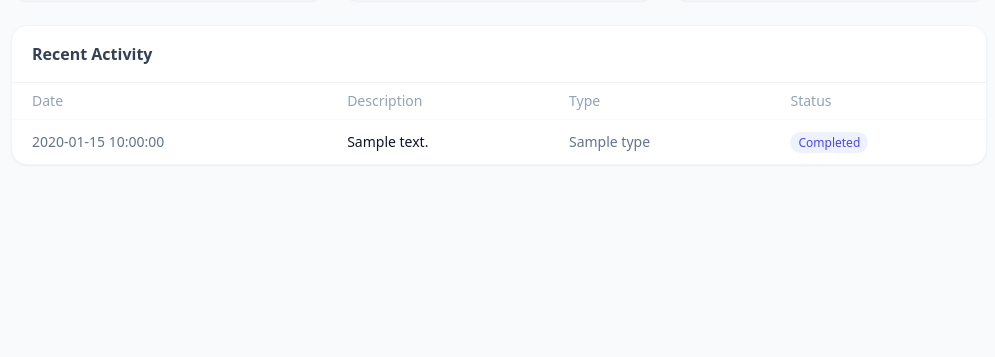
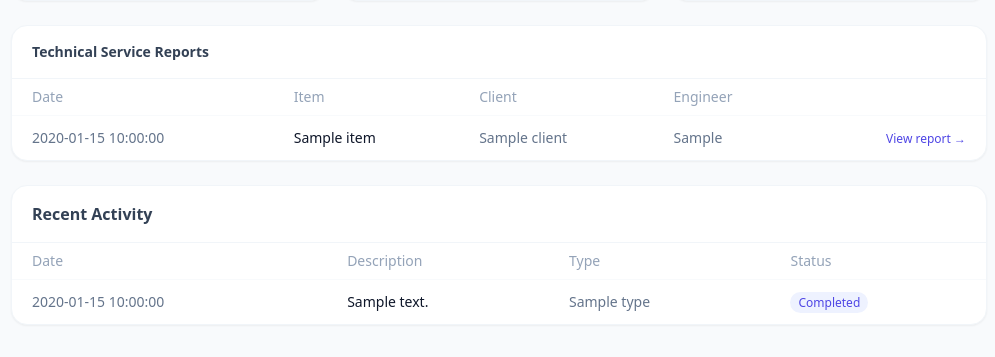
Before and after one commit to tracy8paula/firmdashboard, a Flask app: template templates/exec.html in a window 1280 px wide. Shown: the part 584-941 px from the top of the page, without its empty margins (141-1136 px from the left). Before the commit the page ends 735 px from the top, so only its background shows below. Run offline with Flask 3, Linux system fonts and the light colour scheme; the template is opened without the code that fills it: most values are stand-ins (such as "Sample title", 1, 10 or a date in 2020); some libraries are stand-ins or nearby versions.

Commit message:
formalised design

```diff
--- a/app.py
+++ b/app.py
@@ -90,7 +90,7 @@ def get_maintenance_with_flags(sheets) -> list[dict]:
     today = datetime.now().date()
     soon_cutoff = today + timedelta(days=MAINTENANCE_DUE_SOON_DAYS)
     for r in records:
-        due = pd.to_datetime(r["next_due_date"]).date()
+        due = pd.to_datetime(r["next_due_date"], format="mixed").date()
         r["overdue"] = due < today
         r["due_soon"] = today <= due <= soon_cutoff
         r["days_remaining"] = (due - today).days
@@ -181,6 +181,9 @@ def update_complaint(complaint_id):
     df = sheets["Complaints"]
     match = df["id"] == complaint_id
     if match.any():
+        if df.loc[match, "status"].iloc[0] == "Resolved":
+            flash("This complaint is already resolved and locked.")
+            return redirect(url_for("engineer_dashboard"))
         df.loc[match, "status"] = request.form.get("status", "")
         df.loc[match, "resolution_notes"] = request.form.get("resolution_notes", "")
         sheets["Complaints"] = df
@@ -212,7 +215,12 @@ def service_maintenance(maintenance_id):
     if not match.any():
         flash("Maintenance record not found.")
         return redirect(url_for("engineer_dashboard"))
-    record = m_df[match].iloc[0].to_dict()
+    record = m_df.fillna("")[match].iloc[0].to_dict()
+    due = pd.to_datetime(record["next_due_date"], format="mixed").date()
+    today = datetime.now().date()
+    if (due - today).days > MAINTENANCE_DUE_SOON_DAYS:
+        flash("This item isn't due for service yet.")
+        return redirect(url_for("engineer_dashboard"))
 
     if request.method == "POST":
         issue_reported = request.form.get("issue_reported", "")
@@ -273,7 +281,7 @@ def view_service_report(report_id):
     if reports_df is None or not (reports_df["id"] == report_id).any():
         flash("Report not found.")
         return redirect(url_for("engineer_dashboard"))
-    report = reports_df[reports_df["id"] == report_id].iloc[0].to_dict()
+    report = reports_df.fillna("")[reports_df["id"] == report_id].iloc[0].to_dict()
     return render_template("service_report.html", report=report)
 
 
@@ -373,6 +381,11 @@ def exec_dashboard():
     activity.sort(key=lambda a: a["date"], reverse=True)
     recent_activity = activity[:8]
 
+    service_reports = (df_to_records(reports_df.sort_values("date_completed", ascending=False))
+                        if reports_df is not None and len(reports_df)
+                        else []
+                        )
+
     return render_template(
         "exec.html",
         summary={"total_revenue": total_revenue,
@@ -382,6 +395,7 @@ def exec_dashboard():
                 },
         complaints_by_status=complaints_by_status,
         recent_activity=recent_activity,
+        service_reports=service_reports,
         exec_name=session.get("name", "Executive"),
     )
 
@@ -396,7 +410,7 @@ def analytics():
 
     sheets = read_all_sheets()
     df = sheets["Sales"].copy()
-    df["date"] = pd.to_datetime(df["date"])
+    df["date"] = pd.to_datetime(df["date"], format="mixed")
     df["amount"] = df["amount"].astype(float)
 
     cutoff = datetime.now() - timedelta(days=days)
--- a/templates/exec.html
+++ b/templates/exec.html
@@ -9,7 +9,10 @@
       <div class="bg-white rounded-2xl border border-slate-100 shadow-sm p-5">
         <div class="flex items-center justify-between mb-3">
           <div class="w-9 h-9 rounded-lg bg-indigo-50 flex items-center justify-center">
-              <svg class="w-8 h-8 text-indigo-600" fill="none" viewBox="0 0 24 24" stroke="currentColor" stroke-width="2"><path stroke-linecap="round" stroke-linejoin="round" d="M12 8c-1.657 0-3 .895-3 2s1.343 2 3 2 3 .895 3 2-1.343 2-3 2m0-8c1.11 0 2.08.402 2.599 1M12 8V6m0 10v2m9-8a9 9 0 11-18 0 9 9 0 0118 0z"/></svg>
+            <svg class="w-8 h-8 text-indigo-600" fill="none" viewBox="0 0 24 24" stroke="currentColor" stroke-width="2">
+              <path stroke-linecap="round" stroke-linejoin="round"
+                d="M12 8c-1.657 0-3 .895-3 2s1.343 2 3 2 3 .895 3 2-1.343 2-3 2m0-8c1.11 0 2.08.402 2.599 1M12 8V6m0 10v2m9-8a9 9 0 11-18 0 9 9 0 0118 0z" />
+            </svg>
           </div>
         </div>
         <div class="text-medium text-slate-400 mb-1">Total revenue</div>
@@ -19,7 +22,10 @@
       <div class="bg-white rounded-2xl border border-slate-100 shadow-sm p-5">
         <div class="flex items-center justify-between mb-3">
           <div class="w-9 h-9 rounded-lg bg-amber-50 flex items-center justify-center">
-              <svg class="w-8 h-8 text-amber-600" fill="none" viewBox="0 0 24 24" stroke="currentColor" stroke-width="2"><path stroke-linecap="round" stroke-linejoin="round" d="M12 9v3.75m9-.75a9 9 0 11-18 0 9 9 0 0118 0zm-9 3.75h.008v.008H12v-.008z"/></svg>
+            <svg class="w-8 h-8 text-amber-600" fill="none" viewBox="0 0 24 24" stroke="currentColor" stroke-width="2">
+              <path stroke-linecap="round" stroke-linejoin="round"
+                d="M12 9v3.75m9-.75a9 9 0 11-18 0 9 9 0 0118 0zm-9 3.75h.008v.008H12v-.008z" />
+            </svg>
           </div>
         </div>
         <div class="text-medium text-slate-400 mb-1">Open complaints</div>
@@ -29,7 +35,9 @@
       <div class="bg-white rounded-2xl border border-slate-100 shadow-sm p-5">
         <div class="flex items-center justify-between mb-3">
           <div class="w-9 h-9 rounded-lg bg-rose-50 flex items-center justify-center">
-              <svg class="w-8 h-8 text-rose-600" fill="none" viewBox="0 0 24 24" stroke="currentColor" stroke-width="2"><path stroke-linecap="round" stroke-linejoin="round" d="M12 8v4l3 3m6-3a9 9 0 11-18 0 9 9 0 0118 0z"/></svg>
+            <svg class="w-8 h-8 text-rose-600" fill="none" viewBox="0 0 24 24" stroke="currentColor" stroke-width="2">
+              <path stroke-linecap="round" stroke-linejoin="round" d="M12 8v4l3 3m6-3a9 9 0 11-18 0 9 9 0 0118 0z" />
+            </svg>
           </div>
         </div>
         <div class="text-medium  text-slate-400 mb-1">Maintenance due (7d)</div>
@@ -39,7 +47,11 @@
       <div class="bg-white rounded-2xl border border-slate-100 shadow-sm p-5">
         <div class="flex items-center justify-between mb-3">
           <div class="w-9 h-9 rounded-lg bg-emerald-50 flex items-center justify-center">
-              <svg class="w-8 h-8 text-emerald-600" fill="none" viewBox="0 0 24 24" stroke="currentColor" stroke-width="2"><path stroke-linecap="round" stroke-linejoin="round" d="M20 7l-8-4-8 4m16 0l-8 4m8-4v10l-8 4m0-10L4 7m8 4v10M4 7v10l8 4"/></svg>
+            <svg class="w-8 h-8 text-emerald-600" fill="none" viewBox="0 0 24 24" stroke="currentColor"
+              stroke-width="2">
+              <path stroke-linecap="round" stroke-linejoin="round"
+                d="M20 7l-8-4-8 4m16 0l-8 4m8-4v10l-8 4m0-10L4 7m8 4v10M4 7v10l8 4" />
+            </svg>
           </div>
         </div>
         <div class="text-medium text-slate-400 mb-1">Low stock items</div>
@@ -61,11 +73,47 @@
         <div class="relative">
           <canvas id="complaintsChart" height="200"></canvas>
           <div class="absolute inset-0 flex flex-col items-center justify-center pointer-events-none">
-              <div class="text-xl font-bold text-slate-900">{{ summary.open_complaints + complaints_by_status.get('Resolved', 0) }}</div>
+            <div class="text-xl font-bold text-slate-900">{{ summary.open_complaints +
+              complaints_by_status.get('Resolved', 0) }}</div>
             <div class="text-[11px] text-slate-400">Total</div>
           </div>
         </div>
       </div>
+    </div>
+
+    <div class="bg-white rounded-2xl border border-slate-100 shadow-sm overflow-hidden mb-6">
+      <div class="px-5 py-4 border-b border-slate-100">
+        <h3 class="text-sm font-semibold text-slate-700">Technical Service Reports</h3>
+      </div>
+      <table class="w-full text-sm">
+        <thead class="text-slate-400 text-left">
+          <tr>
+            <th class="px-5 py-2 font-medium">Date</th>
+            <th class="px-5 py-2 font-medium">Item</th>
+            <th class="px-5 py-2 font-medium">Client</th>
+            <th class="px-5 py-2 font-medium">Engineer</th>
+            <th class="px-5 py-2 font-medium"></th>
+          </tr>
+        </thead>
+        <tbody>
+          {% for r in service_reports %}
+          <tr class="border-t border-slate-50">
+            <td class="px-5 py-3 text-slate-500">{{ r.date_completed }}</td>
+            <td class="px-5 py-3 text-slate-900">{{ r.item }}</td>
+            <td class="px-5 py-3 text-slate-500">{{ r.client }}</td>
+            <td class="px-5 py-3 text-slate-500">{{ r.engineer_assigned }}</td>
+            <td class="px-5 py-3 text-right">
+              <a href="{{ url_for('view_service_report', report_id=r.id) }}"
+                class="text-xs font-medium text-indigo-600 hover:text-indigo-800">View report →</a>
+            </td>
+          </tr>
+          {% else %}
+          <tr>
+            <td colspan="5" class="px-5 py-6 text-center text-slate-400 text-sm">No service reports yet.</td>
+          </tr>
+          {% endfor %}
+        </tbody>
+      </table>
     </div>
 
     <div class="bg-white rounded-2xl border border-slate-100 shadow-sm overflow-hidden">
--- a/templates/sales.html
+++ b/templates/sales.html
@@ -72,7 +72,8 @@
     </div>
   </div>
   <div class="col-span-2">
-    <button type="submit" class="bg-slate-700 text-white rounded px-4 py-2 text-sm font-medium hover:bg-slate-800">Log sale</button>
+    <button type="submit" onclick="this.disabled=true; this.form.submit();
+    "class="bg-slate-700 text-white rounded px-4 py-2 text-sm font-medium hover:bg-slate-800">Log sale</button>
   </div>
 </form>
 
--- a/templates/service_form.html
+++ b/templates/service_form.html
@@ -5,9 +5,9 @@
 
 <section class="mb-10">
   <h1 class="text-2xl font-semibold text-slate-700 mb-2">Complete service — {{ record.item }}</h1>
-  <p class="text-l text-slate-500 mb-6">Client: {{ record.client }}</p>
-  <div class="bg-white rounded-3xl border border-slate-400 p-8 w-full">
-    <form method="POST" class="space-y-6 max-w-4xl mx-auto">
+  <p class="text-medium text-slate-500 mb-6">Client: {{ record.client }}</p>
+  <div class="bg-white rounded-3xl border border-slate-300 p-4 w-full">
+    <form method="POST" class="space-y-6 max-w-2xl mx-auto">
       <div>
         <label class="block text-l font-medium text-slate-700 mb-1">Issue reported by client</label>
         <textarea name="issue_reported" rows="3" required
--- a/templates/service_report.html
+++ b/templates/service_report.html
@@ -18,7 +18,7 @@
     <dt class="text-slate-500">Date completed</dt>
     <dd class="text-slate-900">{{ report.date_completed }}</dd>
     <dt class="text-slate-500">Part used</dt>
-    <dd class="text-slate-900">{{ report.part_used or "—" }} {% if report.part_used %}(x{{ report.part_qty }}){% endif
+    <dd class="text-slate-900">{{ report.part_used or "None were used." }} {% if report.part_used %}(x{{ report.part_qty }}){% endif
       %}</dd>
   </dl>
   <div class="mt-6">
```
Also changed, not shown: templates/engineer.html (+27 -15 lines), 2 other files. Lines whose indentation alone changed are shown as unchanged.
